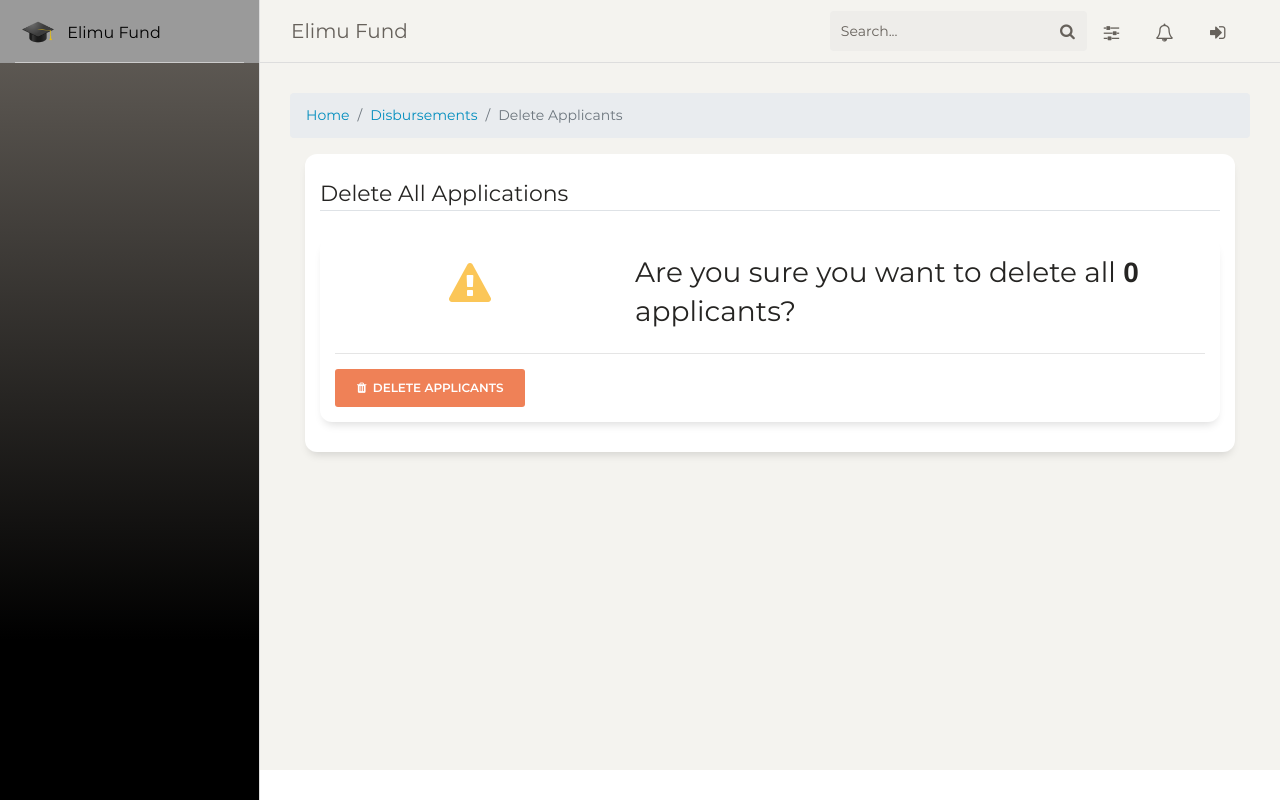
After one commit to abedyngash/E-Fund_2, a Django app: page /applications/delete-all-applications/ in a window 1280 px wide. The commit adds this page. Run offline with Django 3.2, Linux system fonts and the light colour scheme; data that the repository does not hold is empty; parts of the project's set-up code (start-up, migrations or seed data) failed here and were passed over; some libraries are stand-ins or nearby versions; some web fonts are replaced.

Commit message:
Added delete functionality for all Applications

```diff
--- a/applications/urls.py
+++ b/applications/urls.py
@@ -24,5 +24,6 @@ urlpatterns = [
     path('schools/<int:pk>/update', SchoolUpdateView.as_view(), name='school-update'),
     path('schools/<int:pk>/delete', SchoolDeleteView.as_view(), name='school-delete'),
 
-    path('applicants/export-applicants/', export_applicants_to_excel, name='export-applicants')
+    path('export-applicants/', export_applicants_to_excel, name='export-applicants'),
+    path('delete-all-applications/', delete_applications, name='delete-all-applications'),
 ]
--- a/applications/views.py
+++ b/applications/views.py
@@ -712,3 +712,11 @@ def export_applicants_to_excel(request: HttpRequest) -> HttpResponse:
 	response = HttpResponse(data, content_type='text/csv')
 	response['Content-Disposition'] = 'attachment; filename=export.csv'
 	return response
+
+def delete_applications(request):
+	total_applicants = Applicant.objects.all().count()
+	if request.method == 'POST':
+		Applicant.objects.all().delete()
+		messages.success(request, f'{total_applicants} applicants deleted successfully')
+		return redirect('applicants-list')
+	return render(request, 'applications/applications_delete_confirm.html', {'total_applicants': total_applicants})
--- a/templates/applications/applicant_list.html
+++ b/templates/applications/applicant_list.html
@@ -29,6 +29,10 @@
         <a class="btn btn-primary" href="{% url 'schools-list' %}">
           <span class="fa fa-graduation-cap mr-2"></span>
           View List of Schools Currently in Database
+        </a>
+        <a class="btn btn-danger" href="{% url 'delete-all-applications' %}">
+          <span class="fa fa-graduation-cap mr-2"></span>
+          Delete All Applicants
         </a>
         {% endif %}
       </div>
--- /dev/null
+++ b/templates/applications/applications_delete_confirm.html
@@ -0,0 +1,51 @@
+{% extends "layout.html" %}
+
+{% block content %}
+<nav aria-label="breadcrumb">
+    <ol class="breadcrumb">
+      <li class="breadcrumb-item"><a href="{% url 'home' %}">Home</a></li>
+      <li class="breadcrumb-item"><a href="{% url 'disbursements-home' %}">Disbursements</a></li>
+      <li class="breadcrumb-item active">Delete Applicants</li>
+    </ol>
+</nav>
+<div class="container">
+	<div class="card">
+		<div class="card-header">
+      <h5 class="card-title border-bottom">Delete All Applications</h5>
+    </div>
+        <div class="card-body">
+            <div class="row">
+              <div class="col-md-12">
+                <div class="card card-stats">
+                  <div class="card-body ">
+                    <div class="row">
+                      <div class="col-5 col-md-4">
+                        <div class="icon-big text-center icon-warning">
+                          <i class="fa fa-warning text-warning"></i>
+                        </div>
+                      </div>
+                      <div class="col-7 col-md-8">
+                        <div class="">
+                          <h3 class="card-title">Are you sure you want to delete all <strong>{{total_applicants}}</strong> applicants?</h3>
+                        </div>
+                      </div>
+                    </div>
+                  </div>
+                  <div class="card-footer ">
+                    <hr>
+                    <form method="POST">
+                      {% csrf_token %}
+                      <button type="submit" class="btn btn-danger"><i class="fa fa-trash">&nbsp;</i> Delete Applicants</button>
+                    </form>
+                  </div>
+                </div>
+              </div>
+            </div>
+        </div>
+    </div>
+</div>
+
+<script>
+    document.getElementById("applications").className += " active";
+  </script>
+{% endblock content %}
```
